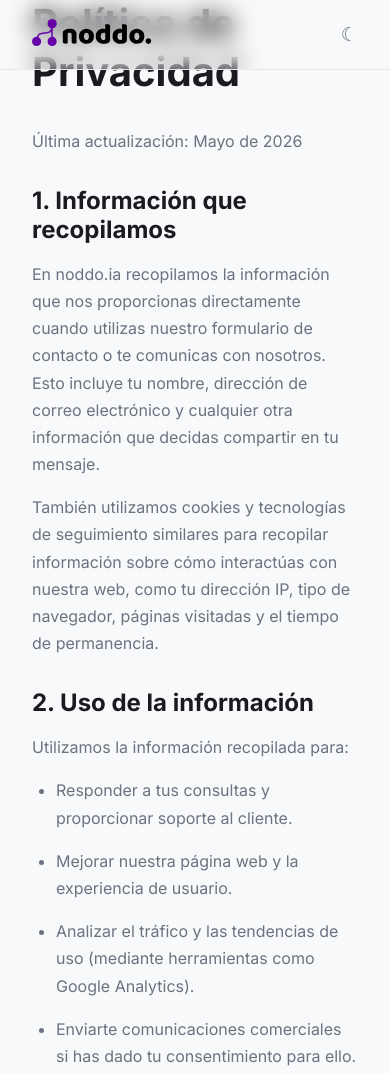
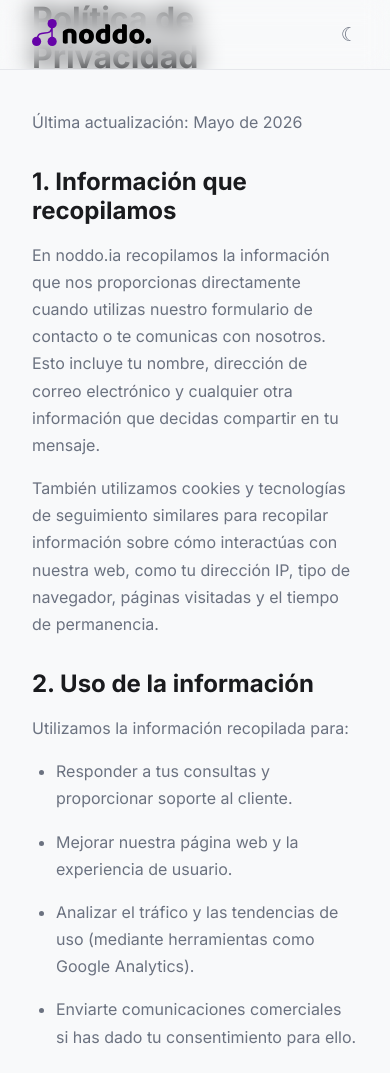
Before and after one commit to JuliSoldani/noddo.ia, a website built with Vite: page privacidad.html in a window 390 px wide. Shown: the top 1073 px of the page. Built offline with nearby package versions, Linux system fonts and the light colour scheme.

Commit message:
Optimize terms and privacy pages for mobile

```diff
--- a/privacidad.html
+++ b/privacidad.html
@@ -9,7 +9,7 @@
     <link rel="stylesheet" href="./style.css">
     <style>
         .legal-content {
-            padding: 150px 0 100px;
+            padding: 150px 2rem 100px;
             max-width: 800px;
             margin: 0 auto;
         }
@@ -30,6 +30,14 @@
         .legal-content ul {
             margin-left: 1.5rem;
             margin-bottom: 1.5rem;
+        }
+        @media (max-width: 768px) {
+            .legal-content {
+                padding: 120px 1.5rem 60px;
+            }
+            .legal-content h1 {
+                font-size: 2rem;
+            }
         }
     </style>
 </head>
```
Also changed, not shown: terminos.html (+9 -1 lines).
